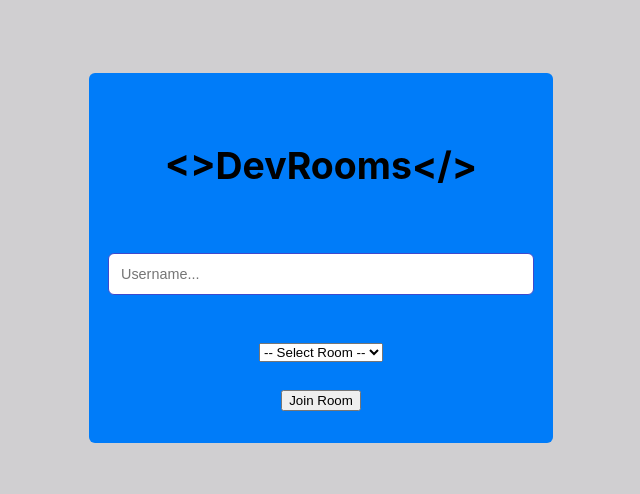
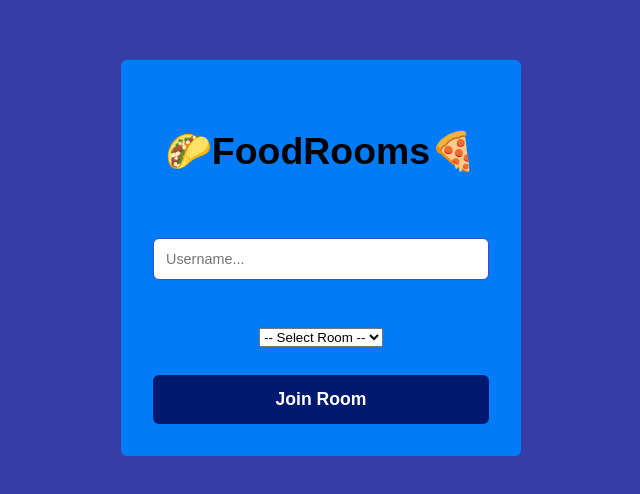
Before and after one commit to Sahra-Bile/TALK-TO-ME-CHat-APP, a React (Create React App) app in the folder client/: page / in a window 1280 px wide. Shown: the part 142-636 px from the top of the page, without its empty margins (319-959 px from the left). Built offline with nearby package versions, Linux system fonts and the light colour scheme.

Commit message:
Add styled compoent and use for stylning components

```diff
--- a/client/src/App.css
+++ b/client/src/App.css
@@ -1,38 +1,46 @@
-.App {
-  text-align: center;
+html * {
+  font-family: Arial;
+  box-sizing: border-box;
 }
-
-.App-logo {
-  height: 40vmin;
-  pointer-events: none;
+body {
+  margin: 0;
+  padding: 0;
+  overflow: hidden;
+  background: rgb(63, 73, 204);
 }
-
-@media (prefers-reduced-motion: no-preference) {
-  .App-logo {
-    animation: App-logo-spin infinite 20s linear;
-  }
+::-webkit-scrollbar {
+  width: 20px;
 }
-
-.App-header {
-  background-color: #282c34;
-  min-height: 100vh;
-  display: flex;
-  flex-direction: column;
-  align-items: center;
-  justify-content: center;
-  font-size: calc(10px + 2vmin);
-  color: white;
+::-webkit-scrollbar-track {
+  background-color: transparent;
 }
-
-.App-link {
-  color: #61dafb;
+::-webkit-scrollbar-thumb {
+  background-color: #d6dee1;
+  border-radius: 20px;
+  border: 6px solid transparent;
+  background-clip: content-box;
 }
-
-@keyframes App-logo-spin {
-  from {
-    transform: rotate(0deg);
-  }
-  to {
-    transform: rotate(360deg);
-  }
+::-webkit-scrollbar-thumb:hover {
+  background-color: #a8bbbf;
 }
+.btn {
+  padding: 14px 14px;
+  border-radius: 6px;
+  font-weight: bold;
+  font-size: 1.1rem;
+  cursor: pointer;
+  border: none;
+}
+.btn-outline {
+  color: rgb(153, 217, 234);
+  border: 1px solid rgb(153, 217, 234);
+  background: rgb(63, 73, 204);
+}
+.btn-primary {
+  background: rgb(153, 217, 234);
+  color: rgb(0, 24, 111);
+}
+.btn-secondary {
+  background: rgb(0, 24, 111);
+  color: #fff;
+}
--- a/client/src/App.tsx
+++ b/client/src/App.tsx
@@ -1,12 +1,16 @@
-import React from "react";
 import "./App.css";
+import { BrowserRouter as Router, Routes, Route } from "react-router-dom";
 import { FirstPage } from "./components/first-page";
 
 function App() {
   return (
-    <div className="App">
-      <FirstPage />
-    </div>
+    <Router>
+      <div className="App">
+        <Routes>
+          <Route path="/" element={<FirstPage />} />
+        </Routes>
+      </div>
+    </Router>
   );
 }
 
--- a/client/src/components/first-page.tsx
+++ b/client/src/components/first-page.tsx
@@ -29,7 +29,11 @@ const Input = styled.input(() => ({
   fontSize: "0.9rem",
 }));
 
-const Button = styled.button(() => ({}));
+const Button = styled.button(() => ({
+  width: "100%",
+  background: "rgb(0, 24, 111)",
+  color: "#fff",
+}));
 
 const Option = styled.option(() => ({}));
 const Dropdown = styled.select(() => ({
@@ -39,16 +43,16 @@ export const FirstPage = () => {
   return (
     <Wrapper>
       <FormWrapper>
-        <h3>{`<>DevRooms</>`}</h3>
+        <h3>{`🌮FoodRooms🍕`}</h3>
         <Input placeholder="Username..." />
         <Dropdown>
           <Option>-- Select Room --</Option>
-          <Option value="javascript">JavaScript</Option>
-          <Option value="node">Node</Option>
-          <Option value="express">Express</Option>
-          <Option value="react">React</Option>
+          <Option value="pasta">Pasta</Option>
+          <Option value="pizza">Pizza</Option>
+          <Option value="kebab">Kebab</Option>
+          <Option value="tacos">Tacos</Option>
         </Dropdown>
-        <Button className="btn btn-secondary">Join Room</Button>
+        <Button className="btn">Join Room</Button>
       </FormWrapper>
     </Wrapper>
   );
```
